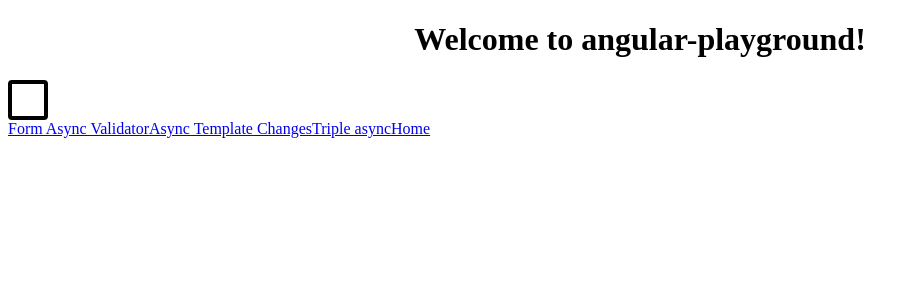
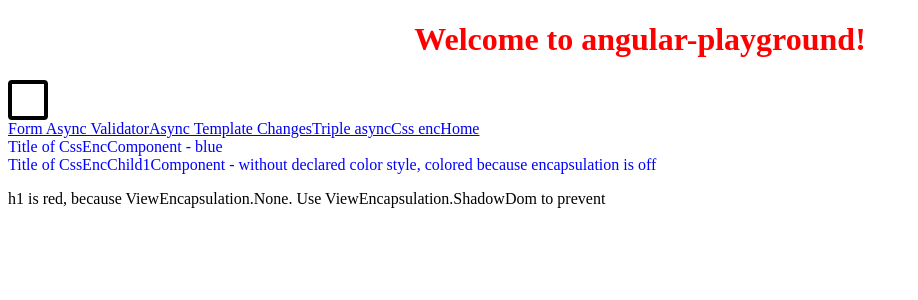
Before and after one commit to DamianTt/angular-playground, an Angular app: page /css-enc in a window 1280 px wide. Before the commit this address led to /. Shown: the top 300 px of the page, without its empty margins (0-918 px from the left). Built offline with nearby package versions, Linux system fonts and the light colour scheme.

Commit message:
encapsulation fun

```diff
--- a/src/app/app-routing.module.ts
+++ b/src/app/app-routing.module.ts
@@ -3,11 +3,13 @@ import { Routes, RouterModule } from "@angular/router";
 import { AsyncValidatorFormComponent } from "./form-fun/form-async-validator/async-validator-form/async-validator-form.component";
 import { AsyncTemplateComponent } from './async-template/async-template/async-template.component';
 import { TripleAsyncAndDetectChangesComponent } from './random/triple-async-and-detect-changes/triple-async-and-detect-changes.component';
+import { CssEncComponent } from './random/css-enc/css-enc.component';
 
 const routes: Routes = [
   { path: "form1", component: AsyncValidatorFormComponent },
   { path: "async-template", component: AsyncTemplateComponent },
   { path: "triple-async", component: TripleAsyncAndDetectChangesComponent },
+  { path: 'css-enc', component: CssEncComponent},
   {
     path: "",
     redirectTo: "/",
--- a/src/app/app.component.html
+++ b/src/app/app.component.html
@@ -10,6 +10,7 @@
   <a routerLink="/form1" routerLinkActive="active">Form Async Validator</a>
   <a routerLink="/async-template" routerLinkActive="active">Async Template Changes</a>
   <a routerLink="/triple-async" routerLinkActive="active">Triple async</a>
+  <a routerLink="/css-enc" routerLinkActive="active">Css enc</a>
   <a routerLink="/" routerLinkActive="active">Home</a>
 </nav>
 
--- a/src/app/app.module.ts
+++ b/src/app/app.module.ts
@@ -10,6 +10,8 @@ import { AsyncValidatorFormComponent } from './form-fun/form-async-validator/asy
 import { ReactiveFormsModule } from '@angular/forms';
 import { AsyncTemplateComponent } from './async-template/async-template/async-template.component';
 import { TripleAsyncAndDetectChangesComponent } from './random/triple-async-and-detect-changes/triple-async-and-detect-changes.component';
+import { CssEncComponent } from './random/css-enc/css-enc.component';
+import { CssEncChild1Component } from './random/css-enc/css-enc-child1/css-enc-child1.component';
 
 @NgModule({
   declarations: [
@@ -17,7 +19,9 @@ import { TripleAsyncAndDetectChangesComponent } from './random/triple-async-and-
     CheckboxFunBadComponent,
     AsyncValidatorFormComponent,
     AsyncTemplateComponent,
-    TripleAsyncAndDetectChangesComponent
+    TripleAsyncAndDetectChangesComponent,
+    CssEncComponent,
+    CssEncChild1Component
   ],
   imports: [
     BrowserModule,
--- /dev/null
+++ b/src/app/random/css-enc/css-enc-child1/css-enc-child1.component.html
@@ -0,0 +1,5 @@
+<div class="css-enc-child1-component">
+  <span class="title">
+    Title of CssEncChild1Component - without declared color style, colored because encapsulation is off
+  </span>
+</div>
--- /dev/null
+++ b/src/app/random/css-enc/css-enc-child1/css-enc-child1.component.ts
@@ -0,0 +1,15 @@
+import { Component, OnInit, ViewEncapsulation } from '@angular/core';
+
+@Component({
+  selector: 'app-css-enc-child1',
+  templateUrl: './css-enc-child1.component.html',
+  styleUrls: ['./css-enc-child1.component.scss']
+})
+export class CssEncChild1Component implements OnInit {
+
+  constructor() { }
+
+  ngOnInit() {
+  }
+
+}
--- /dev/null
+++ b/src/app/random/css-enc/css-enc.component.html
@@ -0,0 +1,7 @@
+<div class="css-enc-component">
+  <span class="title">
+    Title of CssEncComponent - blue
+  </span>
+  <app-css-enc-child1></app-css-enc-child1>
+  <p>h1 is red, because ViewEncapsulation.None. Use ViewEncapsulation.ShadowDom to prevent</p>
+</div>
--- /dev/null
+++ b/src/app/random/css-enc/css-enc.component.scss
@@ -0,0 +1,9 @@
+.css-enc-component {
+  .title {
+    color: blue;
+  }
+}
+
+h1 {
+  color: red
+}
--- /dev/null
+++ b/src/app/random/css-enc/css-enc.component.ts
@@ -0,0 +1,16 @@
+import { Component, OnInit, ViewEncapsulation } from '@angular/core';
+
+@Component({
+  selector: 'app-css-enc',
+  templateUrl: './css-enc.component.html',
+  styleUrls: ['./css-enc.component.scss'],
+  encapsulation: ViewEncapsulation.None
+})
+export class CssEncComponent implements OnInit {
+
+  constructor() { }
+
+  ngOnInit() {
+  }
+
+}
```
Also changed, not shown: src/app/random/css-enc/css-enc-child1/css-enc-child1.component.scss (added), 2 other files (tests, documents, lock files or other folders).
